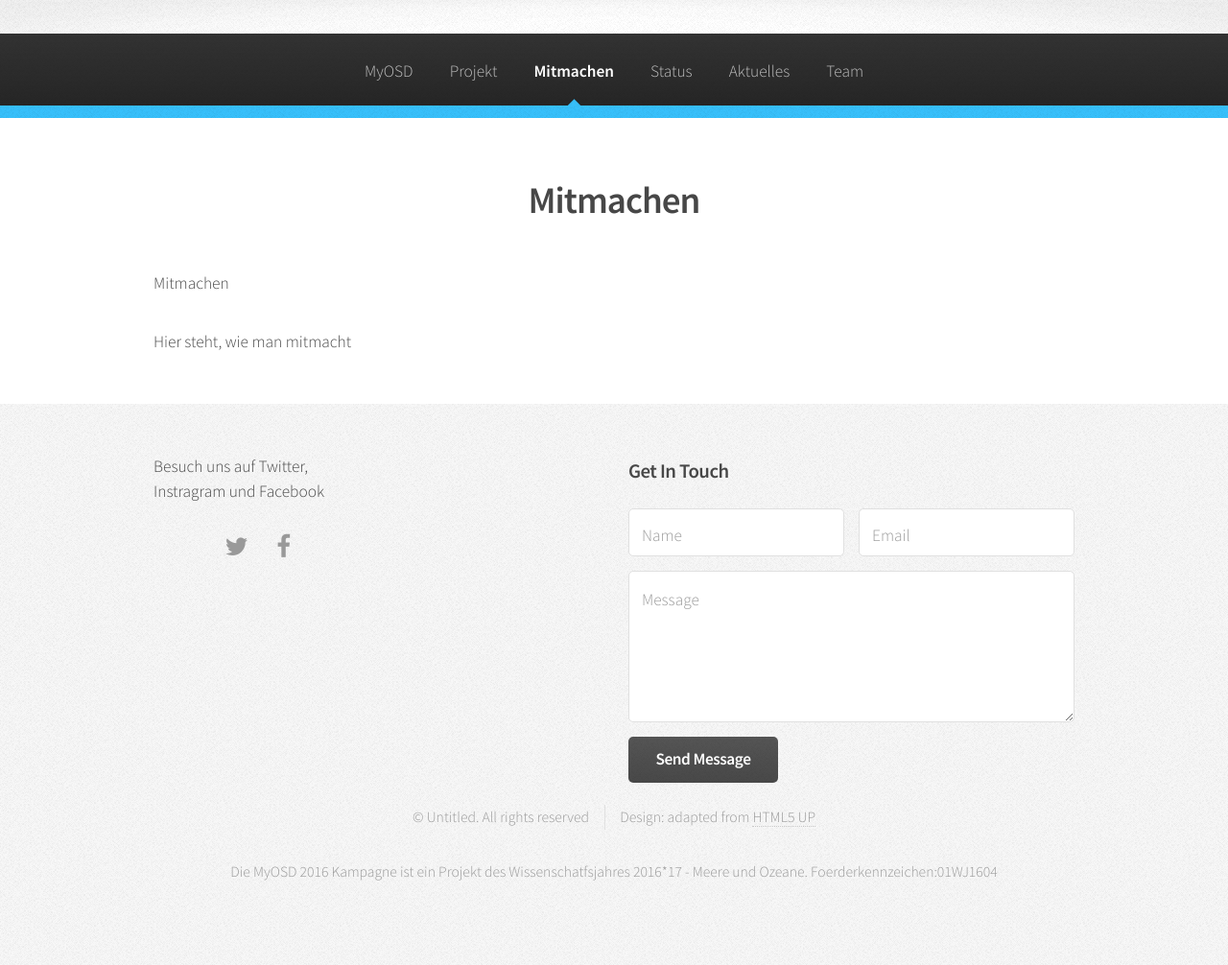
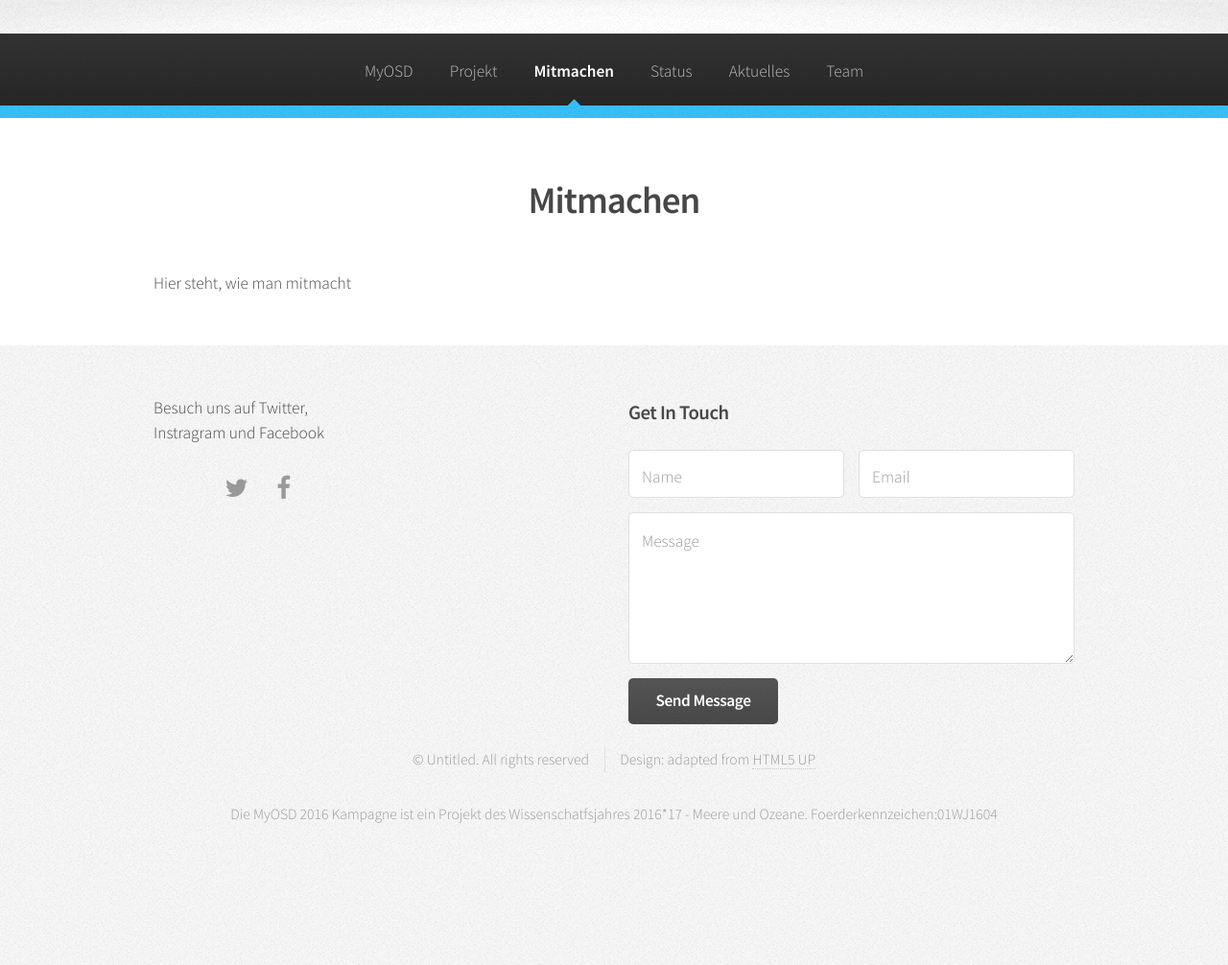
Before and after one commit to myosd/myosd.github.io, a Jekyll site: the page built from mitmachen/index.md, in a window 1280 px wide. Shown: the whole page at 96% size. Built offline with Jekyll 4.4.1, drawn with Linux system fonts in a browser that asks for light colours; after the commit the page ends 945 px from its top, so only the background shows below that.

Commit message:
minor change

```diff
--- a/mitmachen/index.md
+++ b/mitmachen/index.md
@@ -2,6 +2,6 @@
 title: Mitmachen
 layout: page
 ---
-* Mitmachen
+
 
 Hier steht, wie man mitmacht
```
